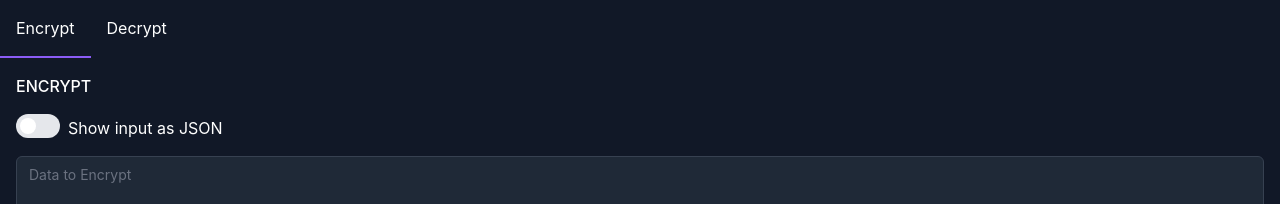
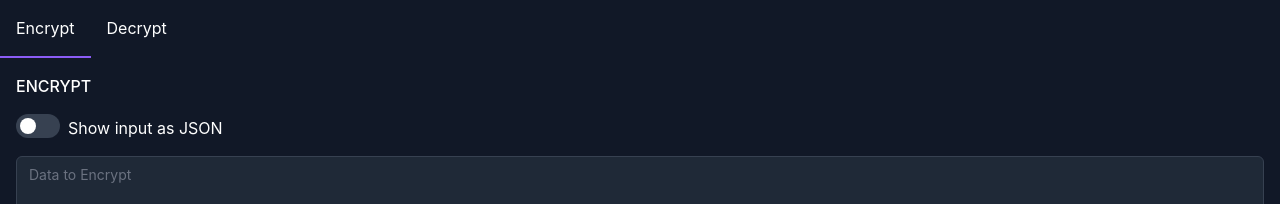
Before and after one commit to jhonarendra/crypto-js-example, a React (Create React App) app: page / in a window 1280 px wide. Shown: the top 204 px of the page. Built offline with nearby package versions, Linux system fonts and the light colour scheme.

Commit message:
fix: switch

```diff
--- a/src/components/SwitchComp.jsx
+++ b/src/components/SwitchComp.jsx
@@ -6,7 +6,7 @@ export default function SwitchComp({ enabled, setEnabled, text }) {
       checked={enabled}
       onChange={setEnabled}
       className={`${
-            enabled ? 'bg-blue-600' : 'bg-gray-200'
+      enabled ? 'bg-brand-600' : 'bg-gray-200 dark:bg-gray-700'
       } relative inline-flex h-6 w-11 items-center rounded-full`}
     >
       <span className="sr-only">{ text }</span>
```
Lines whose indentation alone changed are shown as unchanged.
